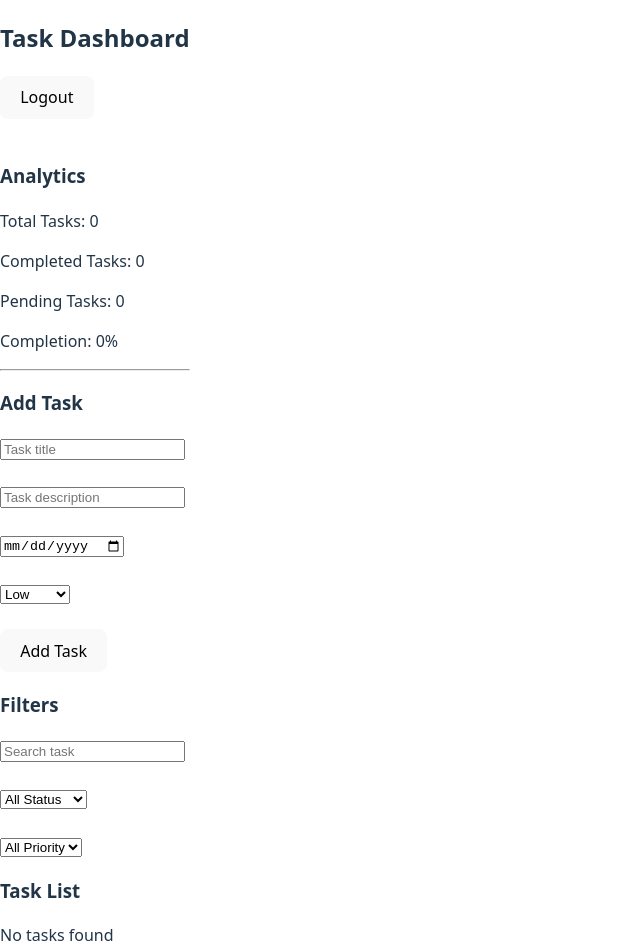
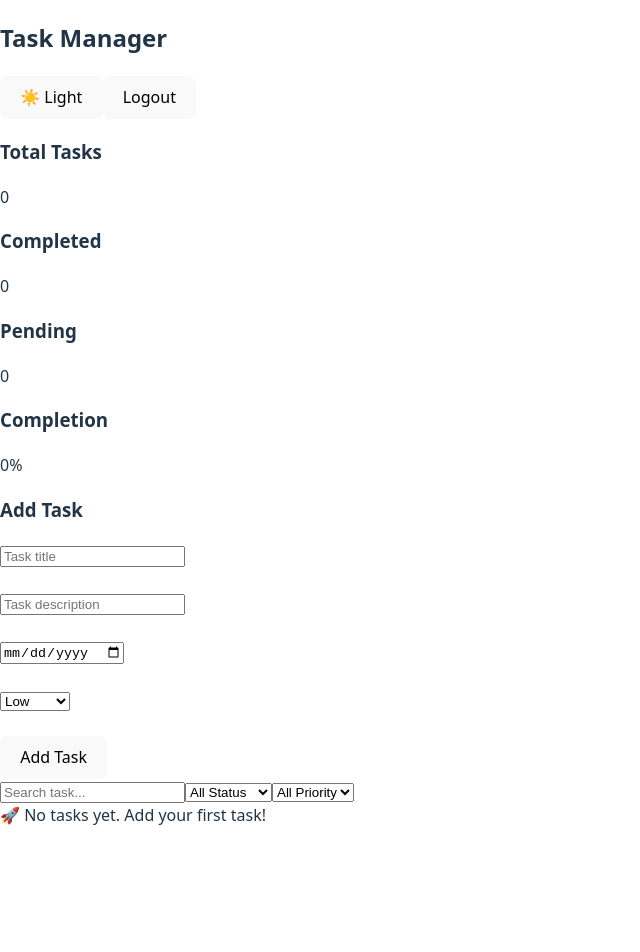
Before and after one commit to Lokeshkarri231/-task-manager-dashboard-, a React (Vite) app: page /dashboard in a window 1280 px wide. Shown: the top 952 px of the page, without its empty margins (0-640 px from the left). After the commit the page ends 827 px from the top, so only its background shows below. Built offline with nearby package versions, Linux system fonts and the light colour scheme; sample sign-in values are in the browser's storage.

Commit message:
Update Dashboard.jsx

```diff
--- a/src/pages/Dashboard.jsx
+++ b/src/pages/Dashboard.jsx
@@ -13,6 +13,7 @@ function Dashboard() {
   const [search, setSearch] = useState("");
   const [statusFilter, setStatusFilter] = useState("All");
   const [priorityFilter, setPriorityFilter] = useState("All");
+  const [darkMode, setDarkMode] = useState(true);
 
   useEffect(() => {
     const isLoggedIn = localStorage.getItem("isLoggedIn");
@@ -48,13 +49,13 @@ function Dashboard() {
     setTasks(updatedTasks);
   };
 
-  // ✅ Logout function
+  // Logout
   const handleLogout = () => {
     localStorage.removeItem("isLoggedIn");
     navigate("/");
   };
 
-  // ✅ Analytics
+  // Analytics
   const totalTasks = tasks.length;
 
   const completedTasks = tasks.filter(
@@ -70,7 +71,7 @@ function Dashboard() {
       ? 0
       : Math.round((completedTasks / totalTasks) * 100);
 
-  // ✅ Filtering Logic
+  // Filtering
   const filteredTasks = tasks
     .filter((task) =>
       task.title.toLowerCase().includes(search.toLowerCase())
@@ -83,38 +84,71 @@ function Dashboard() {
     );
 
   return (
-    <div>
-      <h2>Task Dashboard</h2>
+    <div className={`dashboard ${darkMode ? "dark" : "light"}`}>
 
-      {/* ✅ Logout Button */}
-      <button onClick={handleLogout}>Logout</button>
-
-      <br /><br />
-
-      <div>
-        <h3>Analytics</h3>
-
-        <p>Total Tasks: {totalTasks}</p>
-        <p>Completed Tasks: {completedTasks}</p>
-        <p>Pending Tasks: {pendingTasks}</p>
-        <p>Completion: {completionPercentage}%</p>
-
-        <hr />
+      {/* Navbar */}
+      <div className="navbar">
+        <h2>Task Manager</h2>
+        <button
+  className="theme-btn"
+  onClick={() => setDarkMode(!darkMode)}
+>
+  {darkMode ? "☀️ Light" : "🌙 Dark"}
+</button>
+        <button className="logout-btn" onClick={handleLogout}>
+          Logout
+        </button>
       </div>
 
+      {/* Analytics Cards */}
+      <div className="analytics">
+
+        <div className="card">
+          <h3>Total Tasks</h3>
+          <p>{totalTasks}</p>
+        </div>
+
+        <div className="card">
+          <h3>Completed</h3>
+          <p>{completedTasks}</p>
+        </div>
+
+        <div className="card">
+          <h3>Pending</h3>
+          <p>{pendingTasks}</p>
+        </div>
+
+        <div className="card">
+          <h3>Completion</h3>
+
+          <p>{completionPercentage}%</p>
+
+          {/* Progress Bar */}
+          <div className="progress-bar">
+            <div
+              className="progress-fill"
+              style={{ width: `${completionPercentage}%` }}
+            ></div>
+          </div>
+
+        </div>
+
+      </div>
+
+      {/* Add Task */}
+      <div className="task-form-section">
         <TaskForm addTask={addTask} />
+      </div>
 
-      <div>
-        <h3>Filters</h3>
+      {/* Filters */}
+      <div className="filters">
 
         <input
           type="text"
-          placeholder="Search task"
+          placeholder="Search task..."
           value={search}
           onChange={(e) => setSearch(e.target.value)}
         />
-
-        <br /><br />
 
         <select
           value={statusFilter}
@@ -125,8 +159,6 @@ function Dashboard() {
           <option value="Completed">Completed</option>
         </select>
 
-        <br /><br />
-
         <select
           value={priorityFilter}
           onChange={(e) => setPriorityFilter(e.target.value)}
@@ -136,31 +168,66 @@ function Dashboard() {
           <option value="Medium">Medium</option>
           <option value="High">High</option>
         </select>
+
       </div>
 
-      <h3>Task List</h3>
+      {/* Task List */}
+      <div className="task-list">
 
-      {filteredTasks.length === 0 && <p>No tasks found</p>}
+        {filteredTasks.length === 0 && (
+  <div className="empty-state">
+    🚀 No tasks yet. Add your first task!
+  </div>
+)}
 
         {filteredTasks.map((task) => (
-        <div key={task.id}>
-          <h4>{task.title}</h4>
+
+          <div key={task.id} className="task-card">
+
+            <h3>{task.title}</h3>
+
             <p>{task.description}</p>
-          <p>Status: {task.status}</p>
+
+            <p>
+  Status:
+  <span className={`status ${task.status.toLowerCase()}`}>
+    {task.status}
+  </span>
+</p>
+
+            <p>
+              Priority:
+              <span className={`priority ${task.priority.toLowerCase()}`}>
+                {task.priority}
+              </span>
+            </p>
+
             <p>Due Date: {task.dueDate}</p>
-          <p>Priority: {task.priority}</p>
 
-          <button onClick={() => toggleComplete(task.id)}>
+            <div className="task-buttons">
+
+              <button
+                className="complete-btn"
+                onClick={() => toggleComplete(task.id)}
+              >
                 Mark Complete
               </button>
 
-          <button onClick={() => deleteTask(task.id)}>
+              <button
+                className="delete-btn"
+                onClick={() => deleteTask(task.id)}
+              >
                 Delete
               </button>
 
-          <hr />
             </div>
+
+          </div>
+
         ))}
+
+      </div>
+
     </div>
   );
 }
```
Lines whose indentation alone changed are shown as unchanged.
